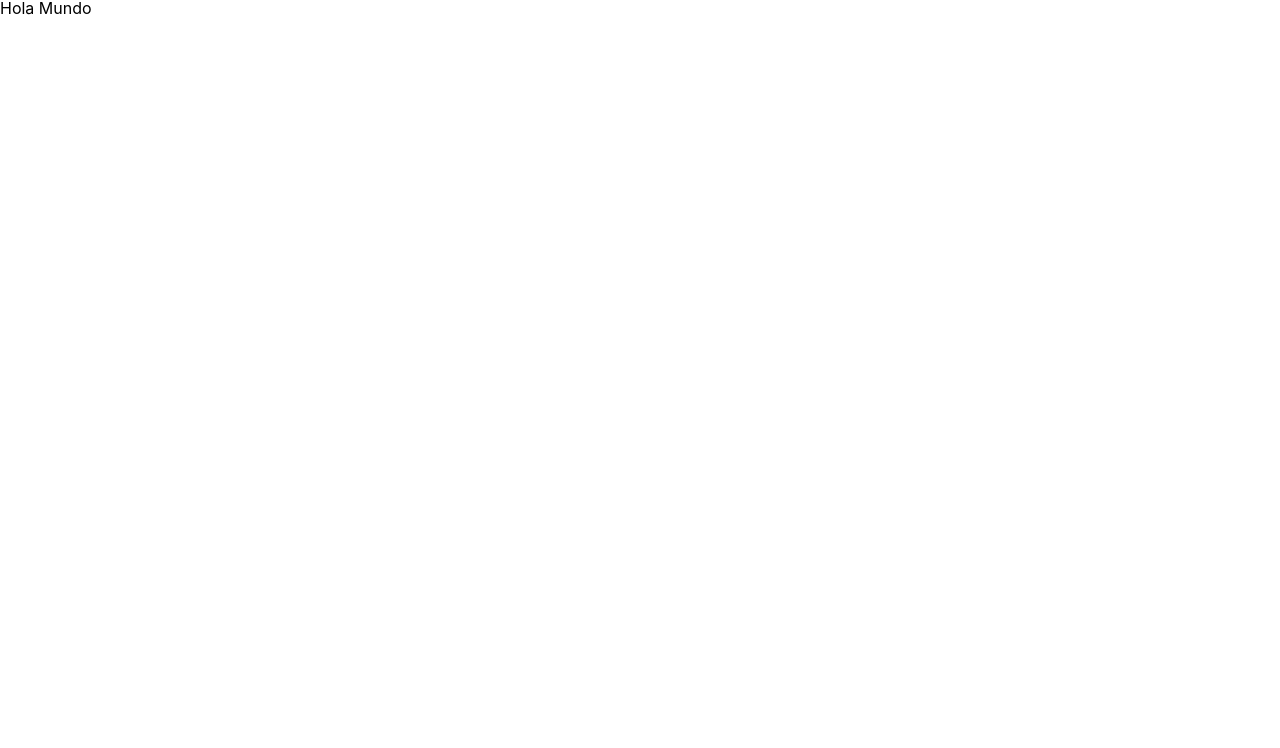
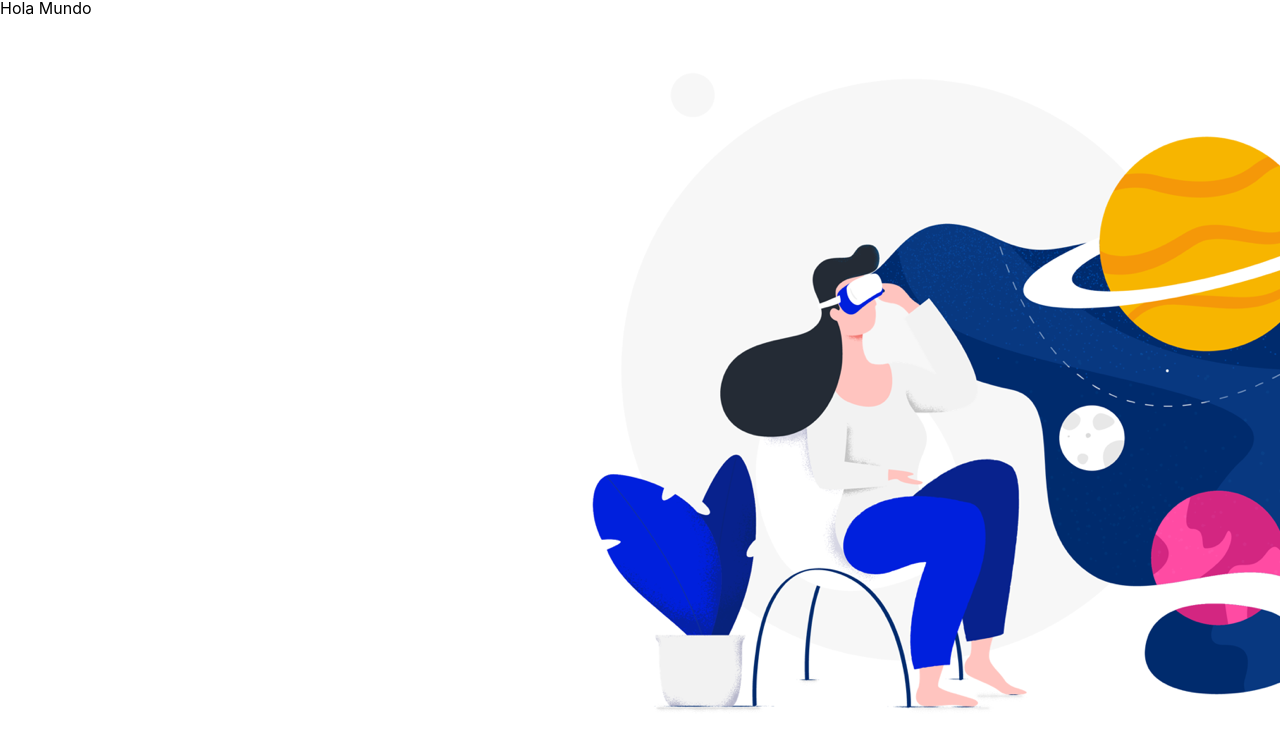
Before and after one commit to jahirfiquitiva/code-challenge, a Next.js app: page / in a window 1280 px wide. Shown: the top 748 px of the page. Built offline with nearby package versions, Linux system fonts and the light colour scheme.

Commit message:
Create main section with image background

```diff
--- /dev/null
+++ b/components/main/main.js
@@ -0,0 +1,12 @@
+import styles from './main.module.css';
+
+const Main = ({ imageUrl, children }) => {
+  return (<main className={styles.fullheight}>
+    <div className={styles.backgroundcontainer}>
+      <img src={imageUrl}/>
+    </div>
+    {children}
+  </main>);
+};
+
+export default Main;
--- /dev/null
+++ b/components/main/main.module.css
@@ -0,0 +1,35 @@
+main.fullheight {
+    min-height: 100vh;
+}
+
+.backgroundcontainer {
+    margin: 0;
+    position: fixed;
+    top: 0;
+    left: 0;
+    z-index: -1;
+    height: 100vh;
+    max-height: 100vh;
+    width: 100vw;
+    background-color: #fff;
+    display: flex;
+    flex-direction: column;
+    justify-content: flex-end;
+    align-items: center;
+    padding: 6rem 0;
+}
+
+.backgroundcontainer img {
+    max-width: 100vw;
+    margin-bottom: -200px;
+}
+
+@media (min-width: 960px) {
+    .backgroundcontainer {
+        flex-direction: row;
+    }
+
+    .backgroundcontainer img {
+        margin-bottom: 0;
+    }
+}
--- a/pages/index.js
+++ b/pages/index.js
@@ -1,4 +1,5 @@
 import Head from 'next/head';
+import Main from '@components/main/main';
 
 const Home = () => {
   return (<>
@@ -7,9 +8,9 @@ const Home = () => {
       <link rel={'icon'} href={'/favicon.ico'}/>
     </Head>
 
-    <main>
+    <Main imageUrl={'/images/main.png'}>
       <p>Hola Mundo</p>
-    </main>
+    </Main>
   </>);
 };
 
```
Also changed, not shown: public/images/main.png (added), public/images/post.png (added).
